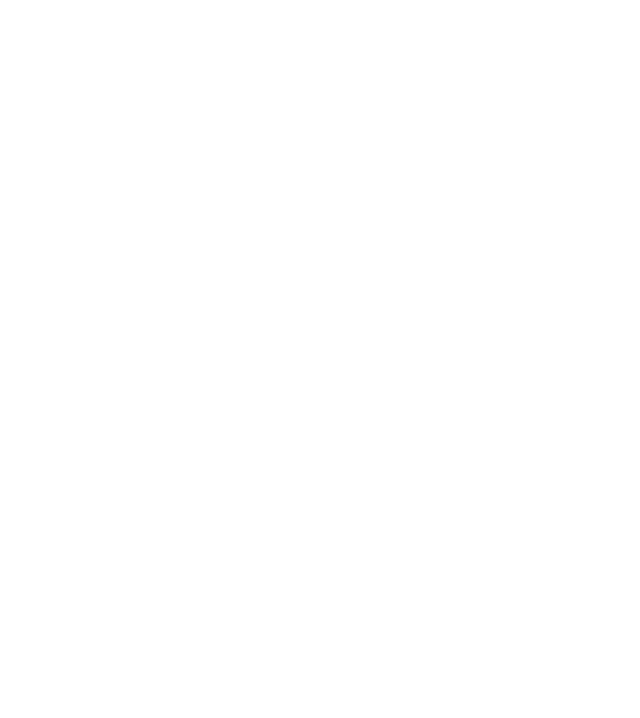
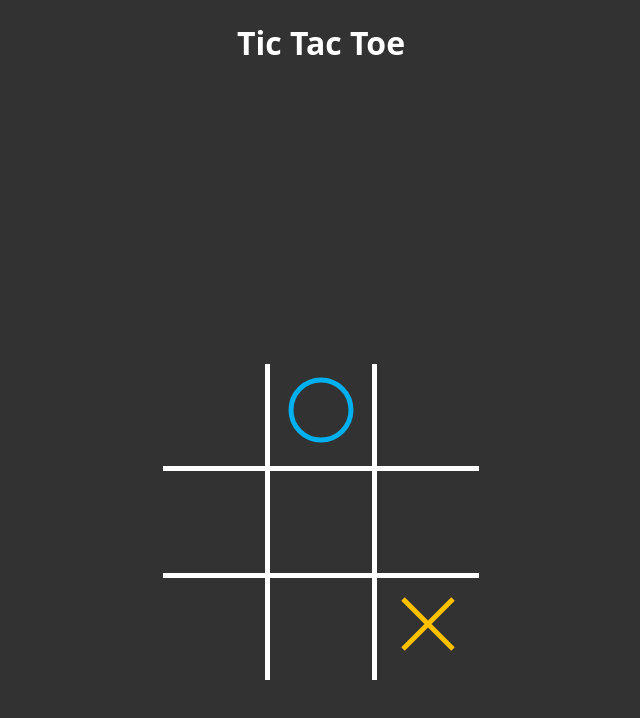
Before and after one commit to OliverSiebert2710/tic-tac-toe, a plain HTML site: page index.html in a window 1280 px wide. Shown: the whole page, without its empty margins (319-959 px from the left). Drawn offline with Linux system fonts and the light colour scheme.

Commit message:
circle and cross added

```diff
--- a/index.html
+++ b/index.html
@@ -5,9 +5,14 @@
     <meta name="viewport" content="width=device-width, initial-scale=1.0">
     <title>Tic Tac Toe</title>
     <link rel="stylesheet" href="style.css">
+
+</head>
+<body onload="init()">
+
+    <h1>Tic Tac Toe</h1>
+
+    <div id="content"></div>
+
     <script src="script.js"></script>
-</head>
-<body>
-
 </body>
 </html>
--- a/script.js
+++ b/script.js
@@ -0,0 +1,71 @@
+let fields = [
+    null,
+    'circle',
+    null,
+    null,
+    null,
+    null,
+    null,
+    null,
+    'cross',
+];
+
+function init() {
+    render();
+}
+
+function render() {
+    const contentDiv = document.getElementById('content');
+
+    // Generate table HTML
+    let tableHtml = '<table>';
+    for (let i = 0; i < 3; i++) {
+        tableHtml += '<tr>';
+        for (let j = 0; j < 3; j++) {
+            const index = i * 3 + j;
+            let symbol = '';
+            if (fields[index] === 'circle') {
+                symbol = generateCircleSVG();
+            } else if (fields[index] === 'cross') {
+                symbol = generateCrossSVG();
+            }
+            tableHtml += `<td>${symbol}</td>`;
+        }
+        tableHtml += '</tr>';
+    }
+    tableHtml += '</table>';
+
+    // Set table HTML to contentDiv
+    contentDiv.innerHTML = tableHtml;
+}
+
+
+function generateCircleSVG() {
+    const color = '#00B0EF';
+    const width = 70;
+    const height = 70;
+
+    return `<svg width="${width}" height="${height}">
+              <circle cx="35" cy="35" r="30" stroke="${color}" stroke-width="5" fill="none">
+                <animate attributeName="stroke-dasharray" from="0 188.5" to="188.5 0" dur="0.5s" fill="freeze" />
+              </circle>
+            </svg>`;
+}
+
+function generateCrossSVG() {
+    const color = '#FFC000';
+    const width = 70;
+    const height = 70;
+
+    // Länge der Arme des Kreuzes (kann nach Bedarf angepasst werden)
+    const armLength = 25;
+
+    return `<svg width="${width}" height="${height}">
+              <line x1="${width / 2 - armLength}" y1="${height / 2 - armLength}" x2="${width / 2 + armLength}" y2="${height / 2 + armLength}" stroke="${color}" stroke-width="5">
+                <animate attributeName="stroke-dasharray" from="0 ${2 * armLength}" to="${2 * armLength} 0" dur="0.2s" fill="freeze" />
+              </line>
+              <line x1="${width / 2 + armLength}" y1="${height / 2 - armLength}" x2="${width / 2 - armLength}" y2="${height / 2 + armLength}" stroke="${color}" stroke-width="5">
+                <animate attributeName="stroke-dasharray" from="0 ${2 * armLength}" to="${2 * armLength} 0" dur="0.5s" fill="freeze" />
+              </line>
+            </svg>`;
+}
--- a/style.css
+++ b/style.css
@@ -0,0 +1,41 @@
+body {
+    background-color: #323232;
+    font-family: 'Open Sans', sans-serif;
+    margin: 0;
+    padding: 0;
+    color: white;
+}
+
+h1 {
+    text-align: center;
+}
+
+#content {
+    display: flex;
+    justify-content: center;
+    align-items: center;
+    margin-top: 300px;
+}
+
+
+table {
+    border-collapse: collapse;
+    /* width: 150px;  */
+    margin: auto; /* Zentriert die Tabelle auf der Seite */
+}
+
+td {
+    width: 100px;
+    height: 100px;
+    text-align: center;
+    font-size: 36px;
+}
+
+/* Border für die inneren Zellen */
+td:not(:last-child) {
+    border-right: 5px solid #fff;
+}
+
+tr:not(:last-child) td {
+    border-bottom: 5px solid #fff;
+}
```
